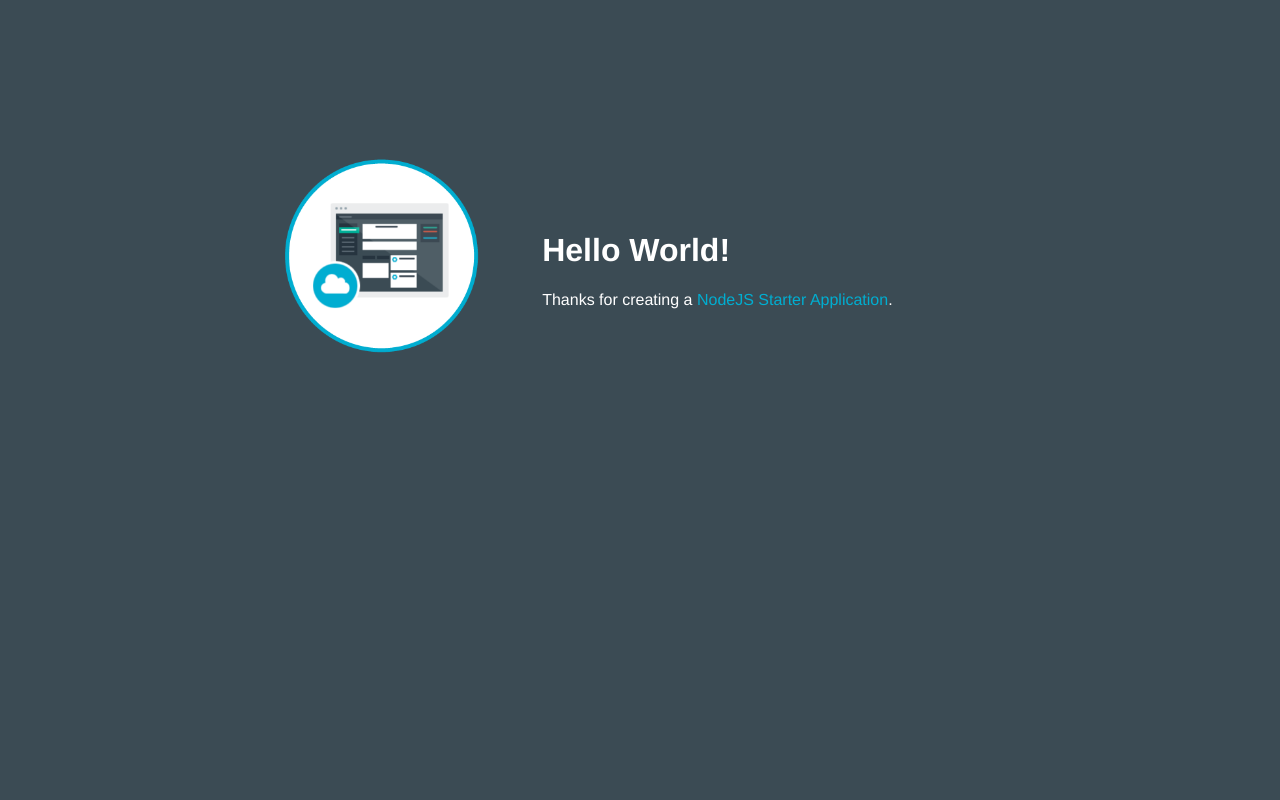
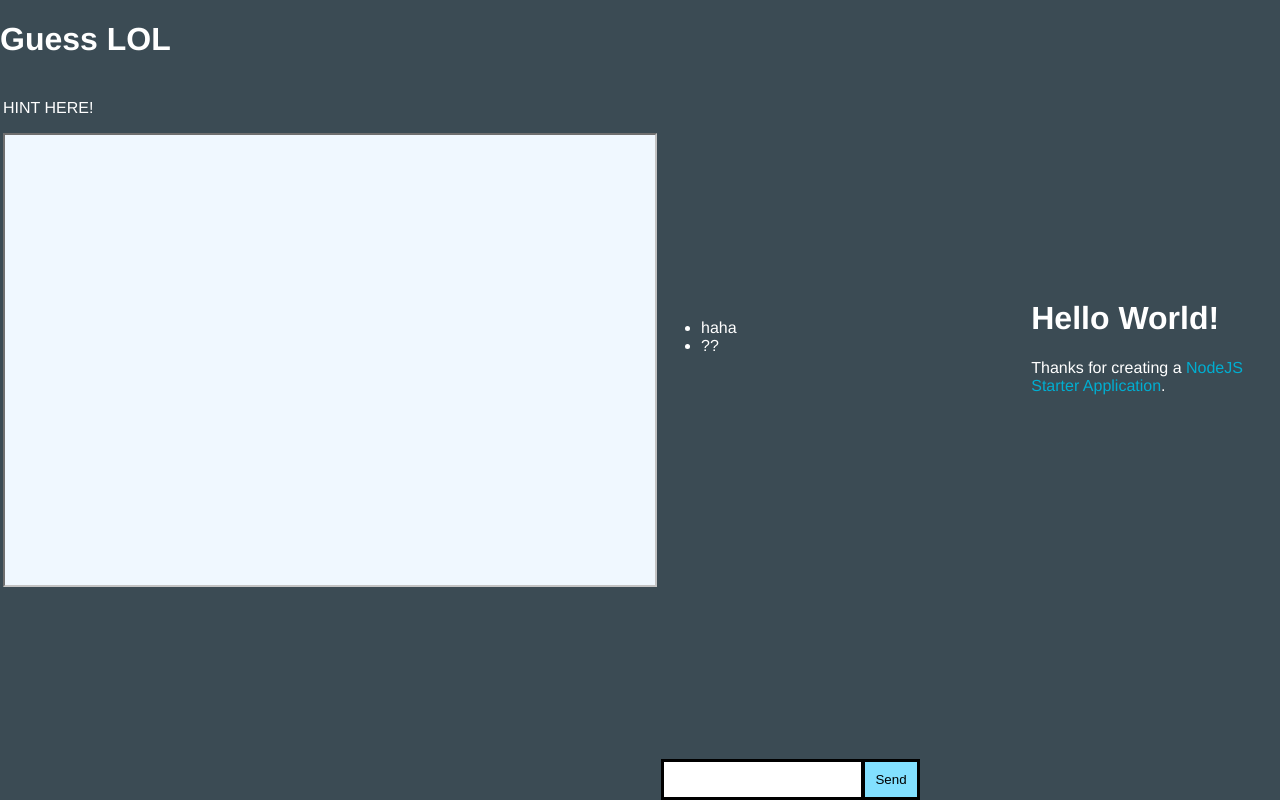
Before and after one commit to yixd/CS252-Canvas-1479578255259, a website: page public/index.html in a window 1280 px wide. Drawn offline with nearby package versions, Linux system fonts and the light colour scheme; no server answers.

Commit message:
html skeleton added

```diff
--- a/package.json
+++ b/package.json
@@ -7,7 +7,8 @@
 	},
 	"dependencies": {
 		"express": "4.13.x",
-		"cfenv": "1.0.x"
+		"cfenv": "1.0.x",
+		"socket.io": "^1.4.5"
 	},
 	"repository": {},
 	"engines": {
--- a/public/index.html
+++ b/public/index.html
@@ -7,20 +7,43 @@
     <meta http-equiv="X-UA-Compatible" content="IE=edge">
     <meta name="viewport" content="width=device-width, initial-scale=1">
     <link rel="stylesheet" href="stylesheets/style.css">
+    <!--script src="https://cdn.socket.io/socket.io-1.4.5.js"></script-->
+	<script src="/socket.io/socket.io.js"></script>
+    <script src="http://code.jquery.com/jquery-1.11.1.js"></script>
+    <script src="script.js"></script>
+	<script> var socket = io(); </script>
   </head>
 
   <body>
+    <h1 class="game_title">Guess LOL</h1>
+    <div id="main">
         <table>
           <tr>
-        <td style= "width:30%;">
-          <img class = "newappIcon" src="images/newapp-icon.png">
+            <td>
+              <p>HINT HERE!</p>
+              <canvas id="canv" width="650" height="450" onmousemove="highlightcanvas(event)" onmouseout="dehighlightcanvas()">Your browser does not support the canvas element.</canvas>
             </td>
-        <td>
+            <td style= "width:30%">
+              <div id="chat">
+                  <ul id="chatbox">
+                      <li>haha</li>
+                      <li>??</li>
+                  </ul>
+                  <form id="chatform">
+                      <input id="msg" type="text" autocomplete="off" />
+                      <button>Send</button>
+                  </form>
+              </div>
+            </td>
+            <td style= "width:20%">
+                <div id="stat">
                   <h1 id="message">Hello World!</h1>
                   <p class='description'></p> Thanks for creating a <span class = "blue">NodeJS Starter Application</span>.
+                </div>
             </td>
           </tr>
         </table>
+    </div>
   </body>
 
 </html>
--- /dev/null
+++ b/public/script.js
@@ -0,0 +1,26 @@
+/*jslint browser: true*/
+/*global $, jQuery, alert*/
+
+$(function () {
+    /*var c=document.getElementById("canv");
+    var c = $('#canv');
+    var cxt=c.getContext("2d");
+    cxt.moveTo(10,20);
+    cxt.lineTo(200,50);
+    cxt.lineTo(12,100);
+    cxt.stroke();
+    var doc = $(document),
+        socket = io();*/
+
+});
+
+function highlightcanvas(e) {
+    x=e.clientX;
+    y=e.clientY;
+    document.getElementById("stat").innerHTML="Coordinates: (" + x + "," + y + ")";
+    document.getElementById("canv").style.border="2px solid #F08080";
+}
+function dehighlightcanvas() {
+    document.getElementById("stat").innerHTML="";
+    document.getElementById("canv").style.border="2px solid #c3c3c3";
+}
--- a/public/stylesheets/style.css
+++ b/public/stylesheets/style.css
@@ -8,6 +8,7 @@ body,html {
 	margin: 0 auto;
 	font-family: "HelveticaNeue-Light", "Helvetica Neue Light", "Helvetica Neue", Helvetica, Arial, "Lucida Grande", sans-serif;
 	color: #ffffff;
+    overflow: hidden;
 }
 
 a {
@@ -32,41 +33,18 @@ h1 {
 	font-size: 2em;
 }
 
-.leftHalf {
-	float: left;
-	background-color: #26343f;
-	width: 45%;
-	height: 100%;
-}
-
-.rightHalf {
-	float: right;
-	width: 55%;
-	background-color: #313f4a;
-	height: 100%;
-	overflow:auto;
-}
-
 .blue {
 	color: #00aed1;
 }
 
-
-table {
-	table-layout: fixed;
-	width: 800px;
-	margin: 0 auto;
-	word-wrap: break-word;
-	padding-top:10%;
-}
-
 th {
-	border-bottom: 1px solid #000;
+	border-bottom: 0px solid #000;
+    border: 0px auto;
 }
 
 th, td {
-	text-align: left;
-	padding: 2px 20px;
+	align-content: center;
+	padding: 0 auto;
 }
 
 .env-var {
@@ -74,8 +52,36 @@ th, td {
 	border-right: 1px solid #000;
 	width: 30%;
 }
+#canv {
+    border: 2px solid #c3c3c3;
+    background-color: aliceblue;
+    border-style: inset;
+}
 
-pre {
-	padding: 0;
-	margin: 0;
+table {
+	table-layout: inherit;
+	width: 100%;
+	word-wrap: break-word;
+	padding: 0 auto;
 }
+.chat {
+    height: auto;
+}
+
+#main {
+    width: 100%;
+    margin: 0 auto;
+}
+
+form {
+     background: #000;
+     padding: 3px;
+     position: fixed;
+     bottom: 0;
+}
+form input {
+    border: 0; padding: 10px;
+}
+form button {
+    background: rgb(130, 224, 255); border: none; padding: 10px;
+}
```
Also changed, not shown: app.js (+20 -8 lines). Lines whose indentation alone changed are shown as unchanged.
